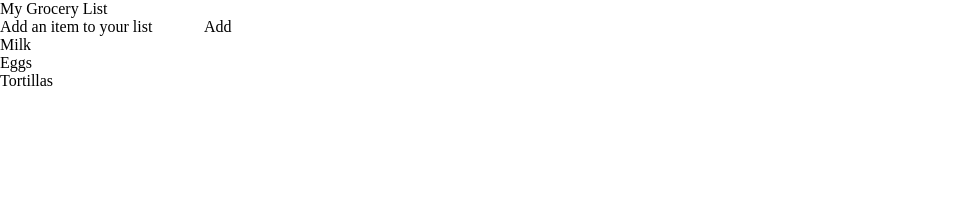
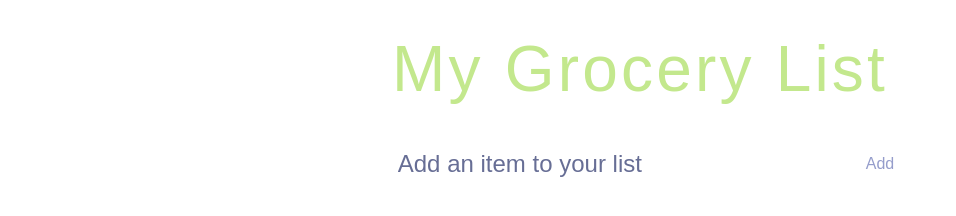
Before and after one commit to ivanttoprogram/mygroceryList, a plain HTML site: page index.html in a window 1280 px wide. Shown: the whole page, without its empty margins (0-956 px from the left). Drawn offline with nearby package versions, Linux system fonts and the light colour scheme; a web font is replaced by a local one.

Commit message:
added javascript logic

```diff
--- a/index.html
+++ b/index.html
@@ -8,7 +8,8 @@
     <link rel="preconnect" href="https://fonts.googleapis.com">
     <link rel="preconnect" href="https://fonts.gstatic.com" crossorigin>
     <link href="https://fonts.googleapis.com/css2?family=Inclusive+Sans:ital@1&display=swap" rel="stylesheet">
-    <link rel="stylesheet" href="reset.css"/>
+    <link rel="stylesheet" href="style.css"/>
+    <script type="module" src="script.js" defer></script>
 </head>
 <body>
     <h1 class="title">My Grocery List</h1>
@@ -19,10 +20,6 @@
         placeholder="Add an item to your list" />
         <button id="addBtm" type="submit">Add</button>
     </form>
-    <ul id="groceryList">
-        <li class="groceryItem">Milk</li>
-        <li class="groceryItem">Eggs</li>
-        <li class="groceryItem">Tortillas</li>
-    </ul>
+    <ul id="groceryList"></ul>
 </body>
 </html>
```
